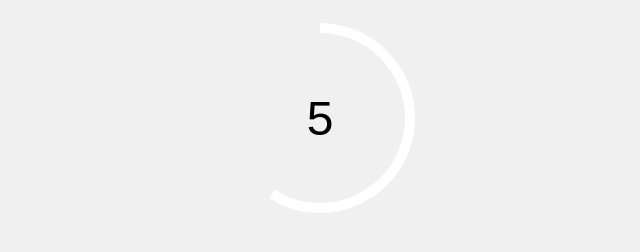
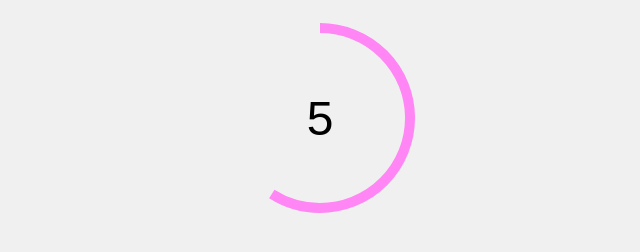
Before and after one commit to clubcorrerxeraco/clubcorrerxeraco.github.io, a plain HTML site: page ganadores.html in a window 1280 px wide. Shown: the part 140-392 px from the top of the page, without its empty margins (320-960 px from the left). Drawn offline with Linux system fonts and the light colour scheme.

Commit message:
Update ganadores.html

```diff
--- a/ganadores.html
+++ b/ganadores.html
@@ -11,7 +11,7 @@
     <h1>Cuenta Regresiva</h1>
     <div class="circle">
       <svg class="progress-ring" width="200" height="200">
-        <circle class="progress-ring__circle" stroke="#ffffff" stroke-width="10" fill="transparent" r="90" cx="100" cy="100"></circle>
+        <circle class="progress-ring__circle" stroke="#FF86F4" stroke-width="10" fill="transparent" r="90" cx="100" cy="100"></circle>
       </svg>
       <div class="countdown-timer">
         <p id="countdown">9</p>
```
